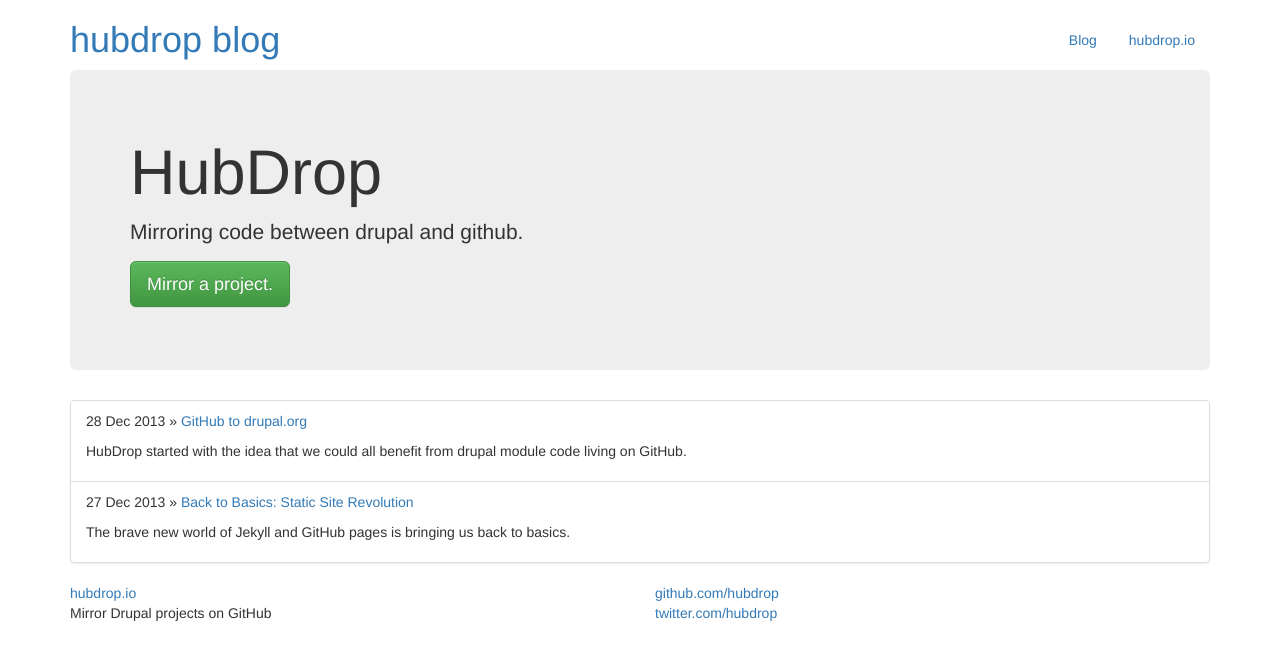
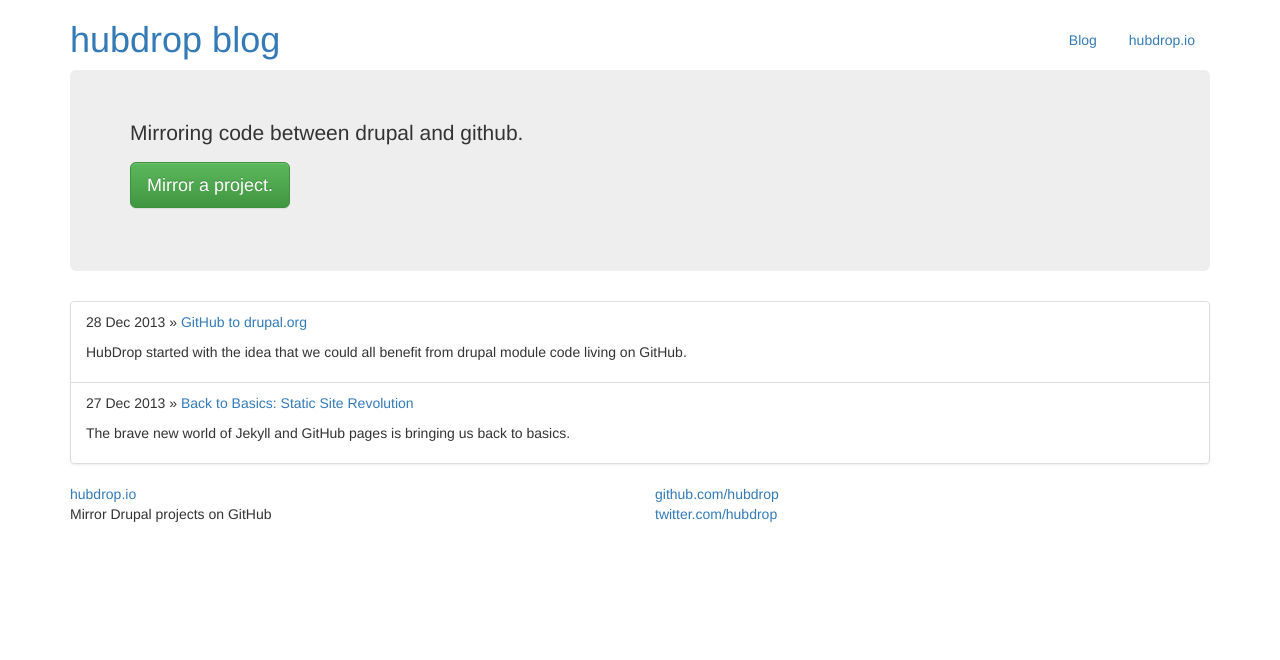
Before and after one commit to hubdrop/hubdrop.github.io, a Jekyll site: the page built from index.html, in a window 1280 px wide. Shown: the top 660 px of the page. Built offline with Jekyll 4.4.1, drawn with Linux system fonts in a browser that asks for light colours; nearby versions of some CDN libraries; Markdown is read by kramdown in place of the engine named in the settings.

Commit message:
css, html and such

```diff
--- a/_layouts/default.html
+++ b/_layouts/default.html
@@ -14,13 +14,13 @@
         <!-- syntax highlighting CSS -->
         <link rel="stylesheet" href="/css/syntax.css">
 
-        <!-- Custom CSS
-        <link rel="stylesheet" href="/css/main.css">
-        -->
+        <!-- Custom CSS -->
+        <link rel="stylesheet" href="/css/hubdrop.css">
 
     </head>
-    <body class="{{ page.bodyclass }}">
+    <body class="{{ page.type }}">
     <div class="container">
+
       <div class="header">
         <ul class="nav nav-pills pull-right">
             <li><a href="/">Blog</a></li>
@@ -28,6 +28,12 @@
         </ul>
         <h1 class="title"><a href="/">{{ site.name }}</a></h1>
       </div>
+      {% if (page.type == 'front') %}
+        <div class="jumbotron">
+            <p class="lead">Mirroring code between drupal and github.</p>
+            <p><a class="btn btn-lg btn-success" href="http://hubdrop.io" role="button">Mirror a project.</a></p>
+        </div>
+      {% endif %}
 
       {{ content }}
 
--- a/_layouts/post.html
+++ b/_layouts/post.html
@@ -1,6 +1,6 @@
 ---
 layout: default
-bodyclass: post
+type: post
 ---
 <h2>{{ page.title }}</h2>
 <p class="meta">{{ page.date | date_to_string }}</p>
--- a/index.html
+++ b/index.html
@@ -1,14 +1,8 @@
 ---
 layout: default
 title: hubdrop blog
-bodyclass: front
+type: front
 ---
-
-<div class="jumbotron">
-    <h1>HubDrop</h1>
-    <p class="lead">Mirroring code between drupal and github.</p>
-    <p><a class="btn btn-lg btn-success" href="http://hubdrop.io" role="button">Mirror a project.</a></p>
-</div>
 
 <div id="home">
   <ul class="posts list-group">
```
